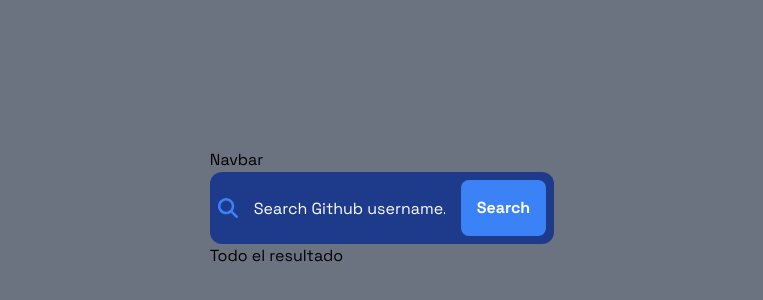
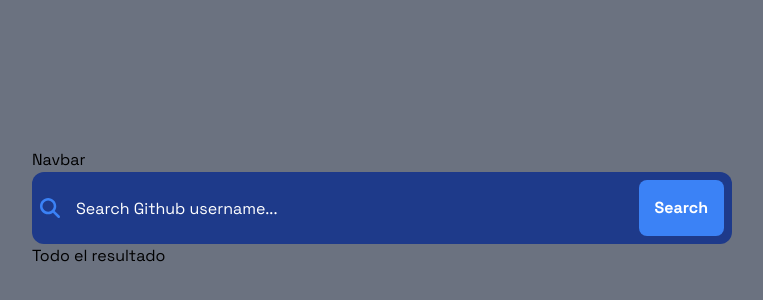
Before and after one commit to ptzt/GithubUser-finder, a Next.js app: page / in a window 1280 px wide. Shown: the part 192-492 px from the top of the page, without its empty margins (258-1021 px from the left). Built offline with nearby package versions, Linux system fonts and the light colour scheme.

Commit message:
center content

```diff
--- a/src/app/layout.tsx
+++ b/src/app/layout.tsx
@@ -18,9 +18,11 @@ export default function RootLayout({
   return (
     <html lang="en">
       <body className={spaceGrotesk.className}>
-        <div className="grid min-h-screen place-content-center  bg-gray-500 ">
-          <Navbar />
-          {children}
+        <div className="grid min-h-screen place-content-center bg-gray-500 ">
+          <div className="sm:w-[500px] md:w-[600px] lg:w-[700px]">
+            <Navbar />
+            {children}
+          </div>
         </div>
       </body>
     </html>
```
